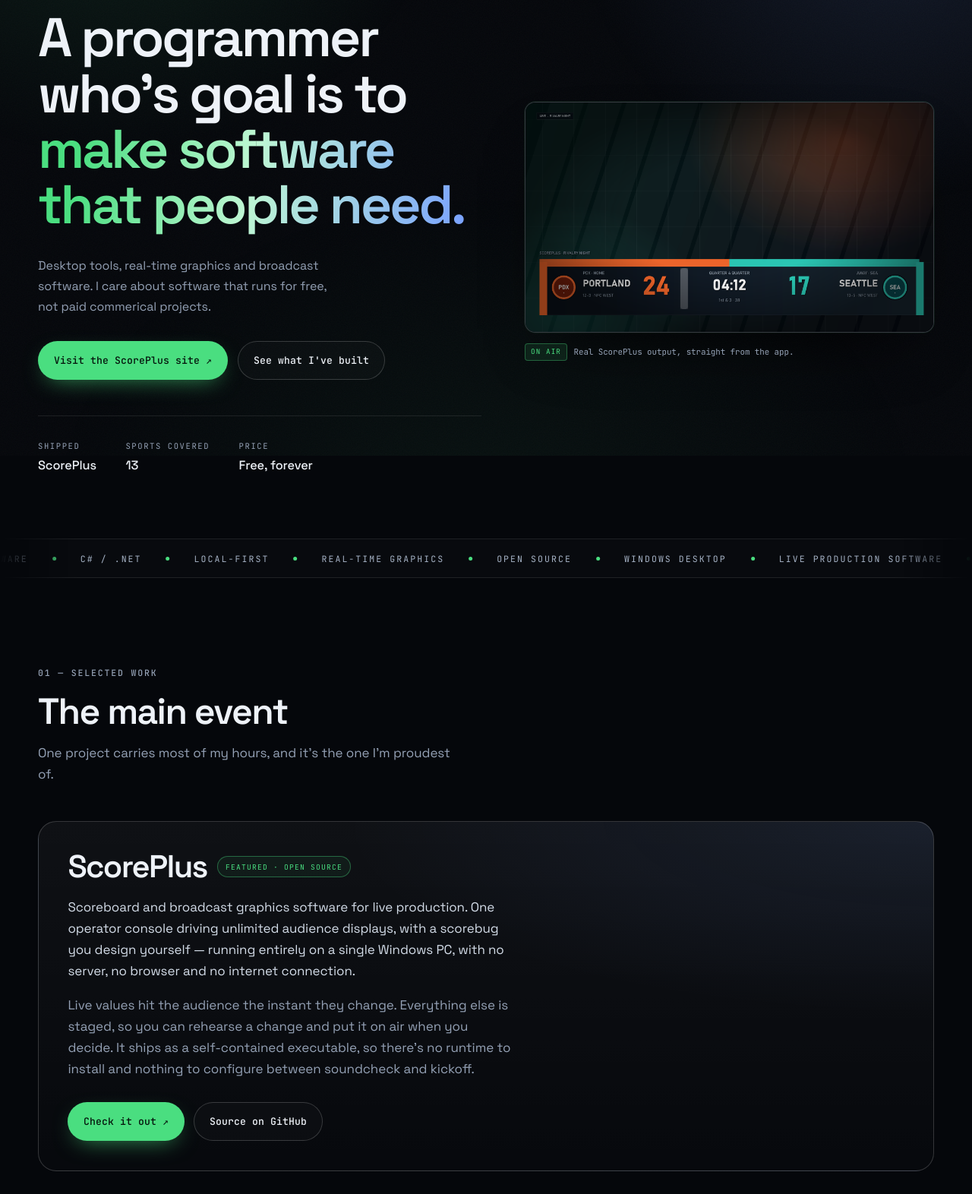
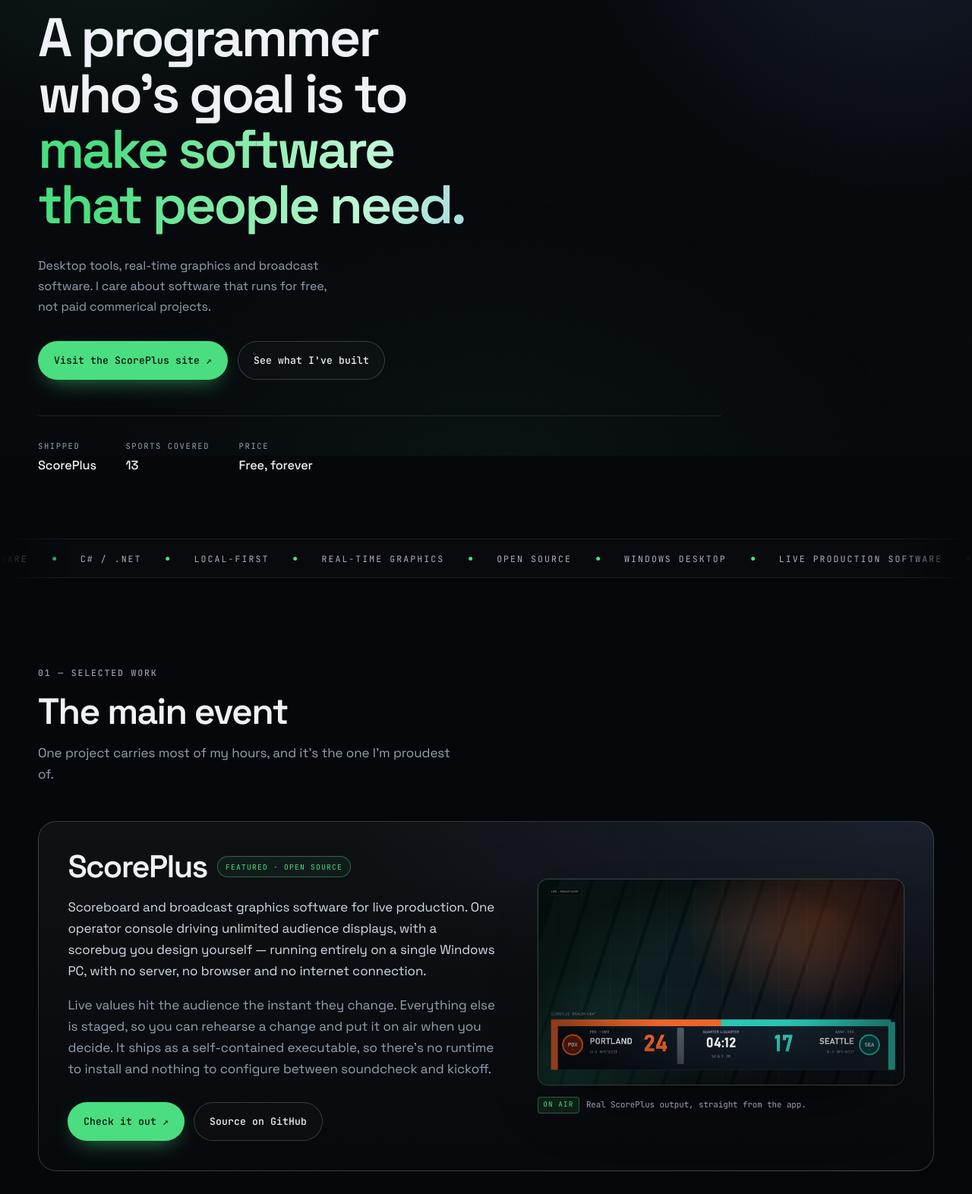
Before and after one commit to lhultimate/lhultimate.github.io, a plain HTML site: page index.html in a window 1280 px wide. Shown: the part 200-1772 px from the top of the page at 76% size. Drawn offline with Linux system fonts and the light colour scheme.

Commit message:
Move the ScorePlus screenshot into the featured project
The hero reads better as plain copy, so the on-air capture now sits in the
"The main event" card beside its description, where it illustrates the project
it belongs to.

🤖 Generated with Codebuff
Co-Authored-By: Codebuff <noreply@codebuff.com>

```diff
--- a/assets/styles.css
+++ b/assets/styles.css
@@ -288,13 +288,11 @@ main, .site-head, .site-foot { position: relative; z-index: 2; }
   position: relative;
 }
 
-.hero-copy { max-width: 640px; }
+.hero-copy { max-width: 900px; }
 
 .hero-grid {
   display: grid;
-  grid-template-columns: 1.04fr 0.96fr;
-  gap: clamp(2rem, 4.5vw, 3.8rem);
-  align-items: center;
+  grid-template-columns: 1fr;
 }
 
 .hero h1 {
@@ -353,11 +351,11 @@ main, .site-head, .site-foot { position: relative; z-index: 2; }
   font-weight: 500;
 }
 
-/* ---------------- hero screenshot ---------------- */
+/* ---------------- project screenshot ---------------- */
 
-.hero-shot { margin: 0; }
+.shot { margin: 0; }
 
-.hero-shot img {
+.shot img {
   width: 100%;
   height: auto;
   border-radius: 14px;
@@ -368,7 +366,7 @@ main, .site-head, .site-foot { position: relative; z-index: 2; }
     0 0 0 1px rgba(74, 222, 128, 0.08);
 }
 
-.hero-shot figcaption {
+.shot figcaption {
   display: flex;
   align-items: center;
   flex-wrap: wrap;
@@ -454,7 +452,8 @@ main, .site-head, .site-foot { position: relative; z-index: 2; }
 
 .feature {
   display: grid;
-  grid-template-columns: 1fr;
+  grid-template-columns: 1.08fr 0.92fr;
+  align-items: center;
   gap: clamp(2rem, 4vw, 3.5rem);
   padding: clamp(1.6rem, 3vw, 2.8rem);
   border: 1px solid var(--line-strong);
@@ -788,8 +787,8 @@ main, .site-head, .site-foot { position: relative; z-index: 2; }
 /* ---------------- responsive ---------------- */
 
 @media (max-width: 1000px) {
-  .hero-grid { grid-template-columns: 1fr; }
-  .hero-shot { max-width: 620px; }
+  .feature { grid-template-columns: 1fr; }
+  .shot { order: -1; max-width: 620px; }
   .about-grid { grid-template-columns: 1fr; }
   .specs { grid-template-columns: repeat(2, 1fr); }
   .nav { display: none; }
--- a/index.html
+++ b/index.html
@@ -96,15 +96,6 @@
           <div><dt>Price</dt><dd>Free, forever</dd></div>        </dl>
       </div>
 
-      <figure class="hero-shot" data-reveal>
-        <img src="assets/scoreplus-on-air.png"
-             alt="A ScorePlus broadcast scorebar on air: Portland 24, Seattle 17, fourth quarter, 04:12 on the clock."
-             width="1920" height="1080" loading="eager" decoding="async">
-        <figcaption>
-          <span class="shot-tag">On air</span>
-          Real ScorePlus output, straight from the app.
-        </figcaption>
-      </figure>
     </div>
   </section>
 
@@ -163,6 +154,15 @@
         </div>
 
 
+      <figure class="shot" data-reveal>
+        <img src="assets/scoreplus-on-air.png"
+             alt="A ScorePlus broadcast scorebar on air: Portland 24, Seattle 17, fourth quarter, 04:12 on the clock."
+             width="1920" height="1080" loading="lazy" decoding="async">
+        <figcaption>
+          <span class="shot-tag">On air</span>
+          Real ScorePlus output, straight from the app.
+        </figcaption>
+      </figure>
       </article>
 
       <dl class="specs" data-reveal>
```
Also changed, not shown: 1 other file.
